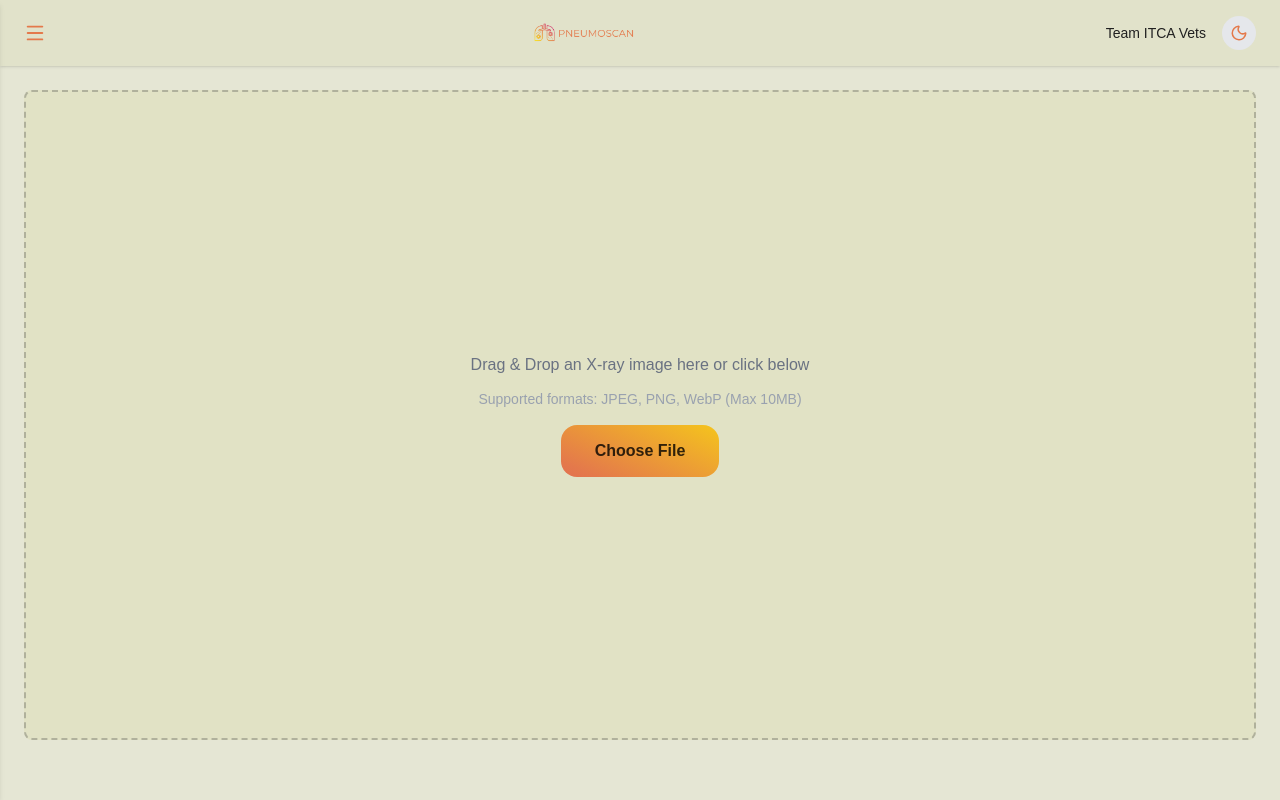
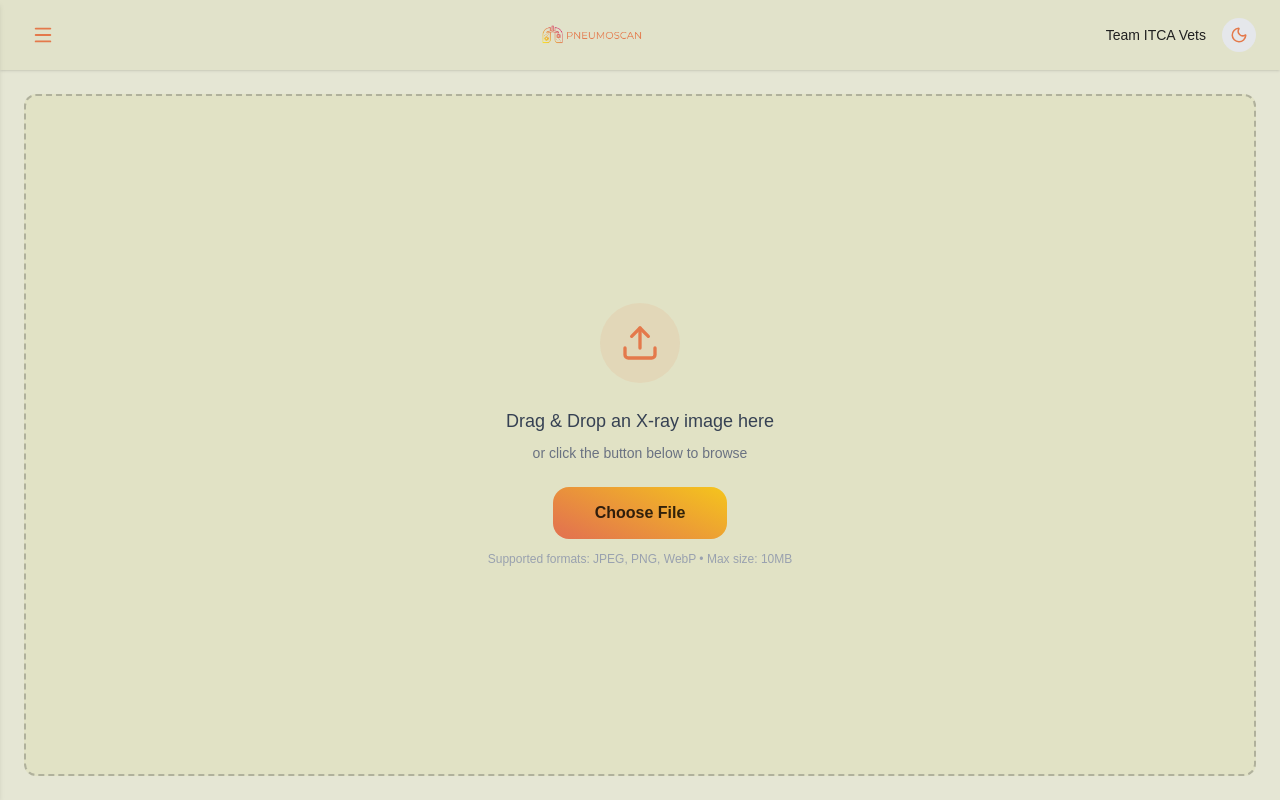
Before and after one commit to Jordanlopez546/itca-vets-mrc, a Next.js app: page / in a window 1280 px wide. Built offline with nearby package versions, Linux system fonts and the light colour scheme.

Commit message:
Made changes

```diff
--- a/components/layouts/dashboard-header.tsx
+++ b/components/layouts/dashboard-header.tsx
@@ -47,7 +47,10 @@ export default function DashboardHeader({
   return (
     <header className="w-full bg-[#e1e2ca] dark:bg-[#0a0a0ae0] shadow-sm px-6 py-4 flex justify-between items-center">
       <div className="flex flex-1 items-center gap-4">
-        <button onClick={onToggleSidebar} className="cursor-pointer">
+        <button
+          onClick={onToggleSidebar}
+          className="cursor-pointer hover:bg-[#d1d2ba] dark:hover:bg-[#1a1a1a] p-2 rounded-lg transition"
+        >
           <Menu className="text-[#E4794B]" size={22} />
         </button>
         {!isSidebarOpen && (
@@ -63,12 +66,12 @@ export default function DashboardHeader({
       </div>
 
       <div className="flex items-center w-fit gap-4">
-        <span className="text-sm text-[#202020] dark:text-white">
+        <span className="text-sm text-[#202020] dark:text-white font-medium">
           Team ITCA Vets
         </span>
         <button
           onClick={() => setTheme(resolvedTheme === "dark" ? "light" : "dark")}
-          className="p-2 rounded-full bg-gray-200 text-[#E4794B] cursor-pointer dark:bg-[#e06a371e] transition hover:bg-gray-300 dark:hover:bg-[#e06a372a] "
+          className="p-2 rounded-full bg-gray-200 text-[#E4794B] cursor-pointer dark:bg-[#e06a371e] transition hover:bg-gray-300 dark:hover:bg-[#e06a372a]"
           aria-label="Toggle theme"
         >
           {resolvedTheme === "dark" ? <Sun size={18} /> : <Moon size={18} />}
--- a/components/layouts/sidebar.tsx
+++ b/components/layouts/sidebar.tsx
@@ -28,7 +28,7 @@ const Sidebar = ({ isOpen, onClose }: SidebarProps) => {
           <img src="/PNEUOMONIASCAN.png" alt="Logo" className="h-8 mx-auto" />
           <button
             onClick={onClose}
-            className="lg:hidden text-gray-600 dark:text-gray-300"
+            className="lg:hidden text-gray-600 dark:text-gray-300 hover:text-[#E4794B] dark:hover:text-[#E4794B]"
           >
             <X />
           </button>
@@ -41,7 +41,7 @@ const Sidebar = ({ isOpen, onClose }: SidebarProps) => {
               href={link.href}
               className={`flex dark:text-[#acacac] text-[#000000b2] items-center gap-3 px-4 py-2 rounded-lg transition ${
                 router.pathname === link.href
-                  ? "dark:bg-[#1d1d1d] bg-[#e4794b54] text-sm"
+                  ? "dark:bg-[#1d1d1d] bg-[#e4794b54] text-sm text-[#E4794B]"
                   : "text-sm hover:bg-[#e4794b3b] dark:hover:bg-[#131313]"
               }`}
             >
--- /dev/null
+++ b/components/upload-dropzone.tsx
@@ -0,0 +1,51 @@
+import { Upload } from "lucide-react";
+import { UploadDropzoneProps } from "../types/interfaces/upload-dropzone";
+
+
+
+export default function UploadDropzone({ onDrop, onFileChange }: UploadDropzoneProps) {
+  return (
+    <div
+      onDrop={onDrop}
+      onDragOver={(e) => e.preventDefault()}
+      className="h-full w-full border-2 border-dashed border-[#3a3a3a49] dark:border-[#e4794b8c] rounded-xl text-center cursor-pointer hover:border-[#E4794B] dark:hover:border-[#E4794B] hover:bg-[#e4794b0a] dark:hover:bg-[#e4794b0a] transition-all flex items-center justify-center bg-[#e1e2c5] dark:bg-[#0c0c0c]"
+    >
+      <div className="flex flex-col items-center gap-6 px-8">
+        <div className="w-20 h-20 rounded-full bg-[#e4794b1a] dark:bg-[#e4794b2a] flex items-center justify-center">
+          <Upload className="w-10 h-10 text-[#E4794B]" />
+        </div>
+
+        <div className="space-y-2">
+          <p className="text-lg font-medium text-gray-700 dark:text-gray-300">
+            Drag & Drop an X-ray image here
+          </p>
+          <p className="text-sm text-gray-500 dark:text-gray-500">
+            or click the button below to browse
+          </p>
+        </div>
+
+        <div className="space-y-3">
+          <input
+            type="file"
+            id="fileInput"
+            className="hidden"
+            onChange={onFileChange}
+            accept="image/jpeg,image/jpg,image/png,image/webp"
+          />
+          <label
+            htmlFor="fileInput"
+            className="inline-block border-ai-gradient font-bold text-[#111111] rounded-lg hover:opacity-90 cursor-pointer transition"
+          >
+            <p className="dark:text-[#000000] text-[#000000cb] my-3 mx-10">
+              Choose File
+            </p>
+          </label>
+
+          <p className="text-xs text-gray-400 dark:text-gray-600">
+            Supported formats: JPEG, PNG, WebP • Max size: 10MB
+          </p>
+        </div>
+      </div>
+    </div>
+  );
+}
--- a/src/pages/index.tsx
+++ b/src/pages/index.tsx
@@ -3,6 +3,7 @@ import { toast } from "sonner";
 import { useState } from "react";
 import { AnalysisResult } from "../../types";
 import DashboardLayout from "../../components/layouts/dashboard-layout";
+import UploadDropzone from "../../components/upload-dropzone";
 
 const MAX_FILE_SIZE = 10 * 1024 * 1024;
 const ALLOWED_TYPES = ["image/jpeg", "image/jpg", "image/png", "image/webp"];
@@ -121,7 +122,6 @@ export default function Overview() {
         modelExplanation: selectedOutcome.explanation,
       };
 
-      // Save to localStorage
       try {
         const history = JSON.parse(
           localStorage.getItem("pneumoHistory") || "[]"
@@ -137,7 +137,6 @@ export default function Overview() {
       setResult(analysisResult);
       setIsAnalyzing(false);
 
-      // Show result toast
       toast.success("Analysis complete!", {
         description: `Result: ${selectedOutcome.result} (${selectedOutcome.confidence}% confidence)`,
       });
@@ -154,44 +153,11 @@ export default function Overview() {
 
   return (
     <DashboardLayout>
-      {/* <h1 className="text-2xl font-bold mb-4">Overview</h1>
-      <p className="text-gray-600 dark:text-gray-400 mb-8">
-        Upload a chest X-ray image to detect pneumonia using our AI model.
-      </p> */}
-
-      {/*==================== Upload Zone ====================*/}
+      <div className="h-full flex flex-col">
         {!preview ? (
-        <div
-          onDrop={handleDrop}
-          style={{ minHeight: "650px" }}
-          onDragOver={(e) => e.preventDefault()}
-          className="border-2 border-dashed border-[#3a3a3a49] dark:border-[#e4794b8c] rounded-lg text-center cursor-pointer dark:hover:bg-[#000000] transition flex items-center justify-center bg-[#e1e2c5] dark:bg-[#0c0c0c]"
-        >
-          <div>
-            <p className="text-gray-500 dark:text-gray-400 mb-3">
-              Drag & Drop an X-ray image here or click below
-            </p>
-            <p className="text-sm text-gray-400 dark:text-gray-500 mb-4">
-              Supported formats: JPEG, PNG, WebP (Max 10MB)
-            </p>
-            <input
-              type="file"
-              id="fileInput"
-              className="hidden"
-              onChange={handleFileChange}
-              accept="image/jpeg,image/jpg,image/png,image/webp"
-            />
-            <label
-              htmlFor="fileInput"
-              className="inline-block border-ai-gradient font-bold text-[#111111] rounded-lg hover:bg-[#c9511e] cursor-pointer transition"
-            >
-              <p className="dark:text-[#000000] text-[#000000cb] my-3 mx-8">Choose File</p>
-            </label>
-          </div>
-        </div>
+          <UploadDropzone onDrop={handleDrop} onFileChange={handleFileChange} />
         ) : (
-        <div className="space-y-6">
-          {/*==================== Image Preview ====================*/}
+          <div className="space-y-6 h-full flex flex-col">
             <div className="border-2 border-gray-300 dark:border-gray-700 rounded-lg p-6 flex justify-center bg-white dark:bg-gray-800">
               <Image
                 width={500}
@@ -201,37 +167,32 @@ export default function Overview() {
                 className="max-h-96 rounded-md object-contain"
               />
             </div>
-          {/*==================== End of Image Preview ====================*/}
 
-          {/*==================== Progress Bar ====================*/}
             {isAnalyzing && (
               <div className="space-y-2">
                 <div className="flex justify-between items-center">
                   <span className="text-sm font-medium text-gray-700 dark:text-gray-300">
                     Analyzing X-ray...
                   </span>
-                <span className="text-sm font-medium text-blue-600 dark:text-blue-400">
+                  <span className="text-sm font-medium text-[#E4794B]">
                     {progress}%
                   </span>
                 </div>
                 <div className="w-full bg-gray-200 dark:bg-gray-700 rounded-full h-3 overflow-hidden">
                   <div
-                  className="bg-blue-600 h-3 rounded-full transition-all duration-300 ease-out"
+                    className="bg-[#E4794B] h-3 rounded-full transition-all duration-300 ease-out"
                     style={{ width: `${progress}%` }}
                   ></div>
                 </div>
               </div>
             )}
-          {/*==================== End of Progress Bar ====================*/}
 
-          {/*==================== Results ====================*/}
             {result && !isAnalyzing && (
               <div className="space-y-6">
-              {/*==================== Result Card ====================*/}
                 <div
                   className={`p-6 rounded-lg border-2 ${
                     result.result === "Pneumonia"
-                    ? "bg-red-50 dark:bg-red-900/20 border-red-300 dark:border-red-700"
+                      ? "bg-red-50 dark:bg-red-900/20 border-none dark:border-red-700"
                       : result.result === "Infiltration"
                       ? "bg-yellow-50 dark:bg-yellow-900/20 border-yellow-300 dark:border-yellow-700"
                       : "bg-green-50 dark:bg-green-900/20 border-green-300 dark:border-green-700"
@@ -239,7 +200,9 @@ export default function Overview() {
                 >
                   <div className="flex justify-between items-start mb-4">
                     <div>
-                    <h3 className="text-xl font-bold mb-1">Diagnosis Result</h3>
+                      <h3 className="text-xl font-bold mb-1">
+                        Diagnosis Result
+                      </h3>
                       <p
                         className={`text-2xl font-bold ${
                           result.result === "Pneumonia"
@@ -267,21 +230,18 @@ export default function Overview() {
                     </p>
                   </div>
                 </div>
-              {/*==================== End of Result Card ====================*/}
 
-              {/*==================== Action Button ====================*/}
                 <button
                   onClick={handleNewUpload}
-                className="w-full px-5 py-3 bg-blue-600 text-white rounded-lg hover:bg-blue-700 font-medium transition"
+                  className="w-full px-5 py-3 bg-[#E4794B] text-white rounded-lg hover:bg-[#d96835] font-medium transition cursor-pointer"
                 >
                   Upload New X-ray
                 </button>
-              {/*==================== End of Action Button ====================*/}
               </div>
             )}
-          {/*==================== End of Results ====================*/}
           </div>
         )}
+      </div>
     </DashboardLayout>
   );
 }
--- /dev/null
+++ b/types/interfaces/upload-dropzone.tsx
@@ -0,0 +1,4 @@
+export interface UploadDropzoneProps {
+  onDrop: (e: React.DragEvent<HTMLDivElement>) => void;
+  onFileChange: (e: React.ChangeEvent<HTMLInputElement>) => void;
+}
```
Lines whose indentation alone changed are shown as unchanged.
